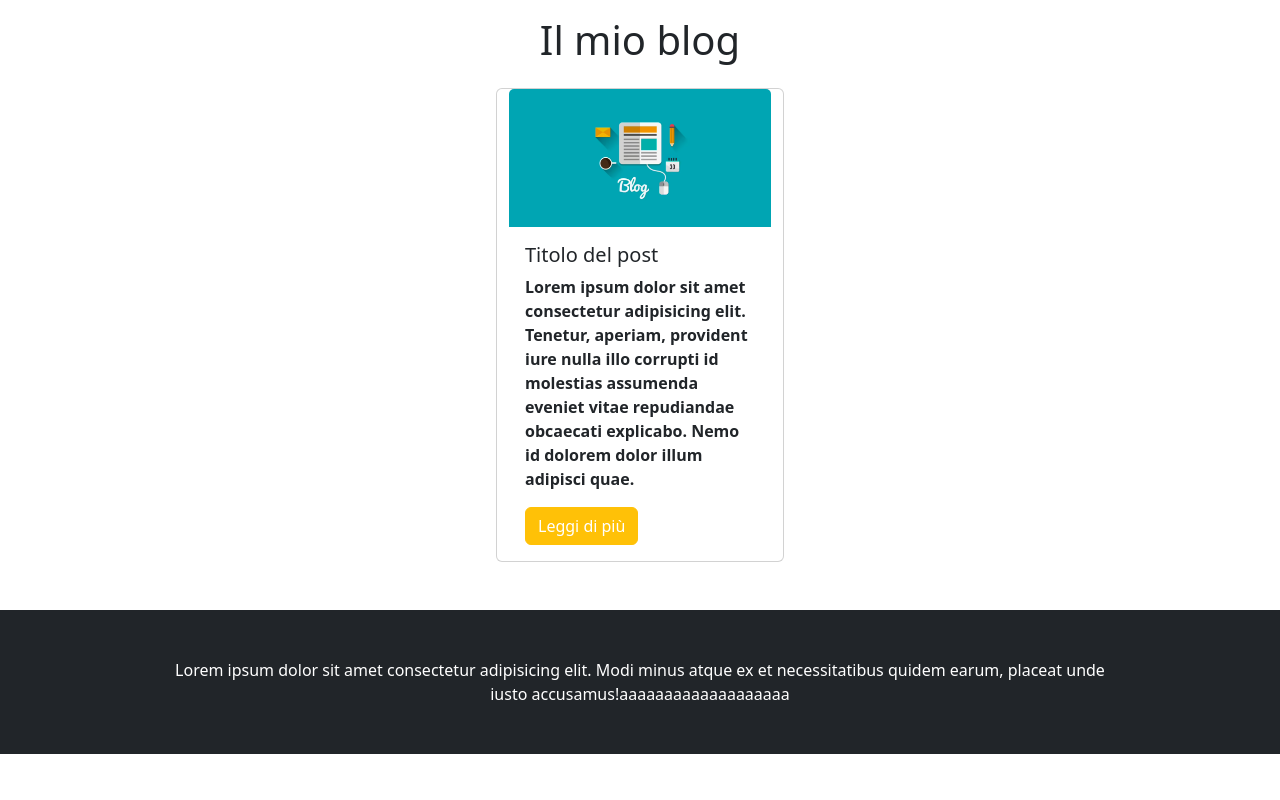
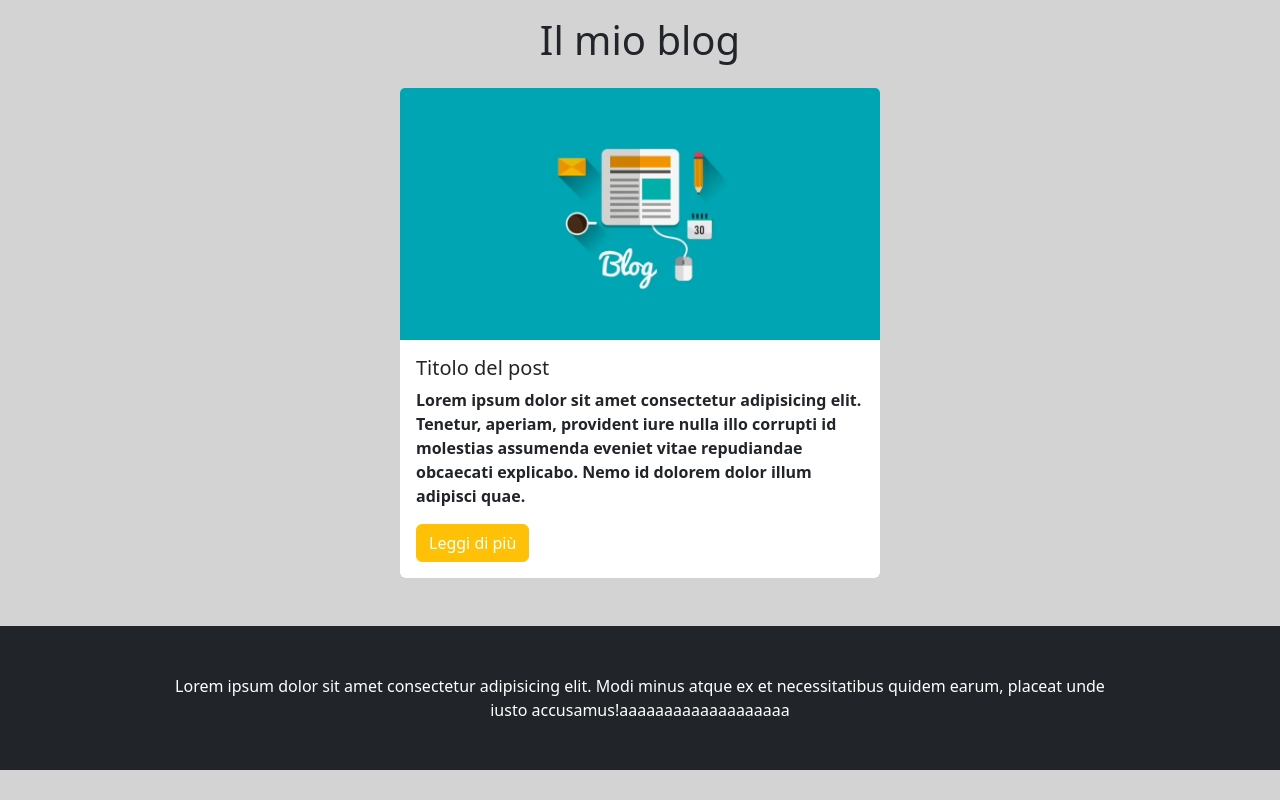
Before and after one commit to DavidIncarbone/react-components, a React (Vite) app: page / in a window 1280 px wide. Built offline with nearby package versions, Linux system fonts and the light colour scheme.

Commit message:
add some adjustment with custom css

```diff
--- a/src/components/Main.jsx
+++ b/src/components/Main.jsx
@@ -2,7 +2,7 @@ function Main() {
     return (
         <main className="pb-5">
             <div className="card container " style={{
-                width: 18 + "rem"
+                width: 30 + "rem"
             }}>
                 <img className="card-img-top" src="/blog-1.avif" alt="Card image cap" />
                 <div className="card-body">
--- a/src/index.css
+++ b/src/index.css
@@ -0,0 +1,8 @@
+body {
+    background-color: lightgrey;
+}
+
+.card {
+    padding: 0;
+    border: none;
+}
```
